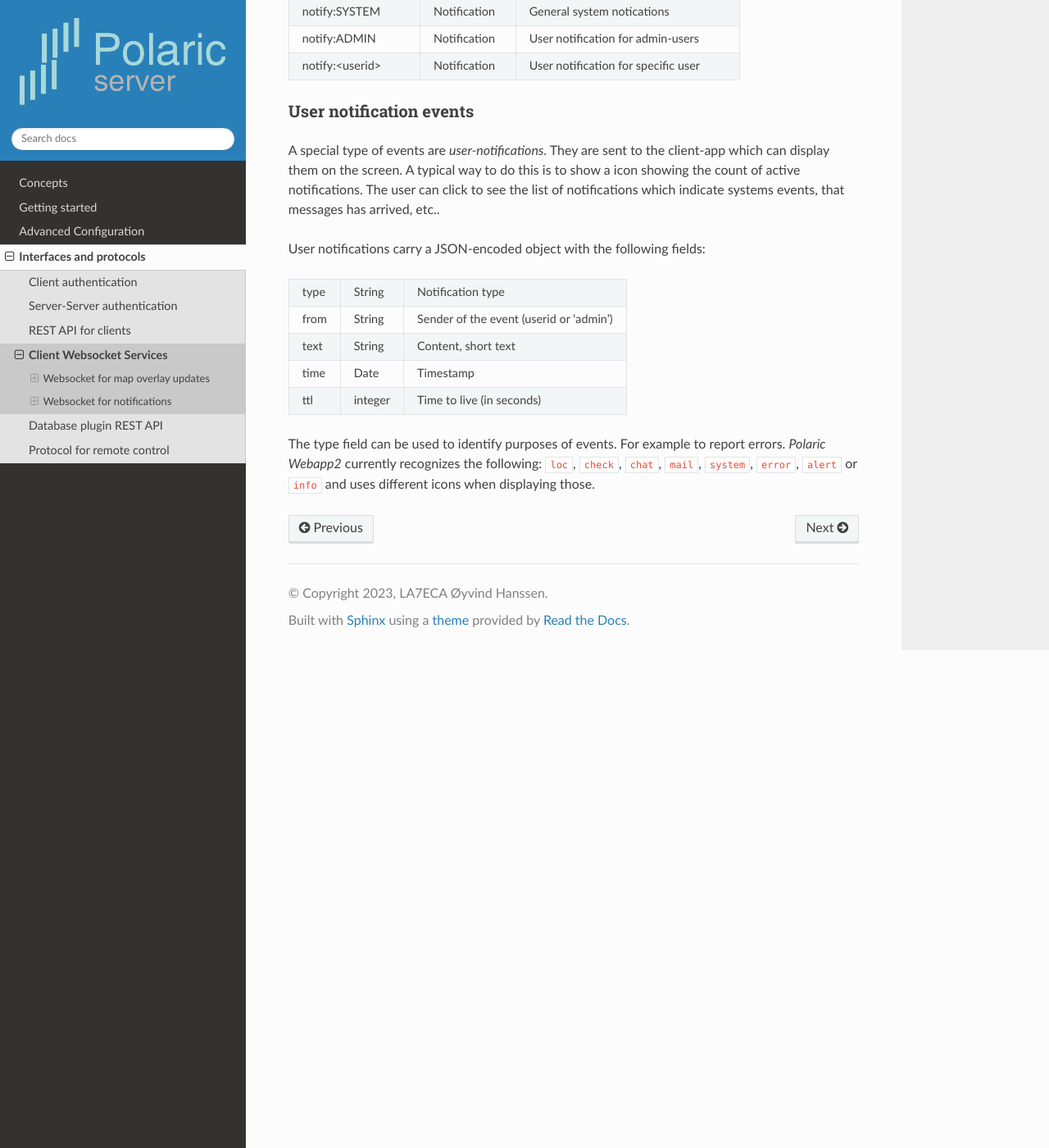
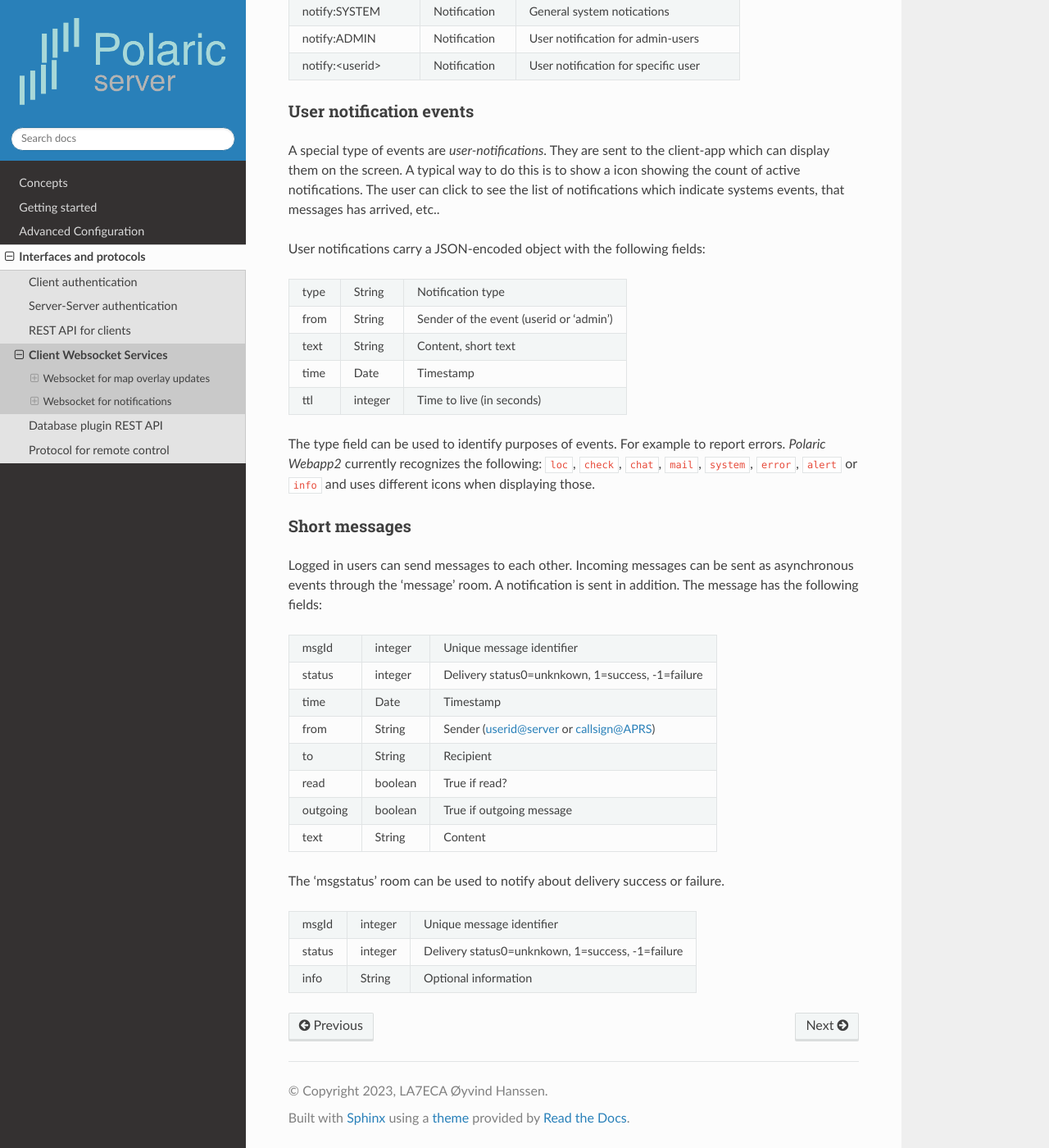
Before and after one commit to joakimsk/docs, a Sphinx documentation site: the page built from docs/cwebsocket.rst, in a window 1280 px wide and 1400 px high, scrolled down 3694 px. Shown: the whole window at 82% size. Built offline with Sphinx 7.4.7 and the Read the Docs theme 2.0.0, drawn with Linux system fonts in a browser that asks for light colours.

Commit message:
Update cwebsocket.rst

```diff
--- a/docs/cwebsocket.rst
+++ b/docs/cwebsocket.rst
@@ -170,3 +170,28 @@ User notifications carry a JSON-encoded object with the following fields:
 ============ ========= ========================================
 
 The type field can be used to identify purposes of events. For example to report errors. *Polaric Webapp2* currently recognizes the following: ``loc``, ``check``, ``chat``, ``mail``, ``system``, ``error``, ``alert`` or ``info`` and uses different icons when displaying those.
+
+
+Short messages
+^^^^^^^^^^^^^^
+
+Logged in users can send messages to each other. Incoming messages can be sent as asynchronous events through the 'message' room. A notification is sent in addition. The message has the following fields:
+
+============== ============== ===================================================
+msgId           integer        Unique message identifier
+status          integer        Delivery status0=unknkown, 1=success, -1=failure
+time            Date           Timestamp
+from            String         Sender (userid@server or callsign@APRS)
+to              String         Recipient
+read            boolean        True if read?
+outgoing        boolean        True if outgoing message
+text            String         Content
+============== ============== ===================================================
+
+The 'msgstatus' room can be used to notify about delivery success or failure.
+
+======== ========= ==================================================
+ msgId    integer   Unique message identifier
+ status   integer   Delivery status0=unknkown, 1=success, -1=failure
+ info     String    Optional information
+======== ========= ==================================================
```
